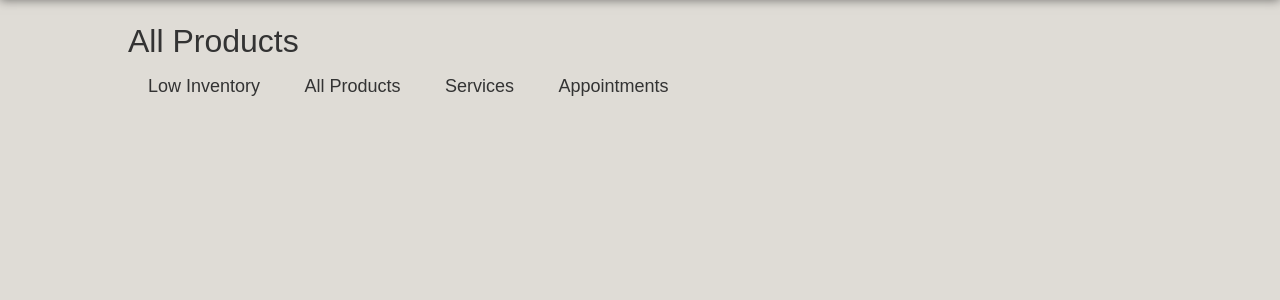
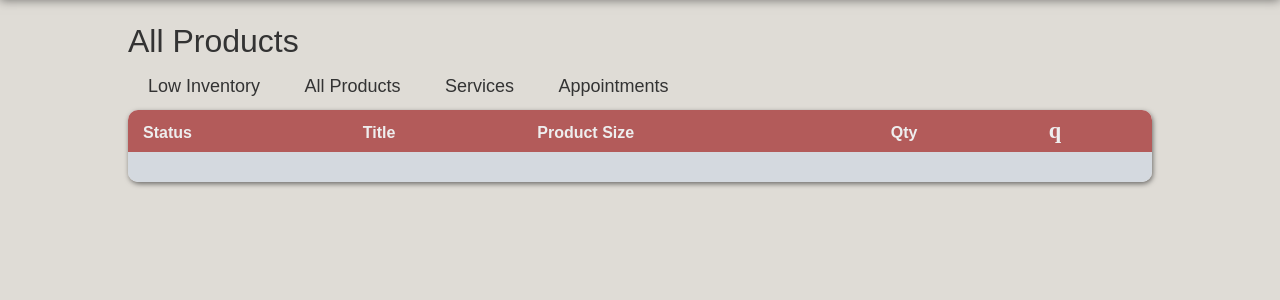
Before and after one commit to OrganicInventory/organic-repo, a Django app: page /appointments/ in a window 1280 px wide. Shown: the part 60-360 px from the top of the page. Run offline with Django 3.2, Linux system fonts and the light colour scheme; data that the repository does not hold is empty; some libraries are stand-ins or nearby versions.

Commit message:
setting up tables in views with basic styling

```diff
--- a/org_inv/inventory/templates/all_appointments.html
+++ b/org_inv/inventory/templates/all_appointments.html
@@ -1,8 +1,20 @@
 {% extends "base.html" %}
 {% block content %}
 
+  <table class="content-table">
+    <tr class="table-header">
+      <th>Status</th>
+      <th>Title</th>
+      <th>Product Size</th>
+      <th>Qty</th>
+      <th class="add-button">q</th>
+    </tr>
+    <tr class="padding-row"><td></td><td></td><td></td><td></td><td></td></tr>
     {% for appointment in all_appointments %}
-        {{ appointment }}--<a href="{% url 'delete_appointment' appointment.id %}">Delete</a> | <a href="{% url 'update_appointment' appointment.id %}">Update</a><br>
+      <td></td>
+      <td>{{ appointment }}</td>
+      <td><a href="{% url 'delete_appointment' appointment.id %}">Delete</a></td>
+      <td><a href="{% url 'update_appointment' appointment.id %}">Update</a></td>
     {% endfor %}
-
+  </table>
 {% endblock %}
--- a/org_inv/inventory/templates/all_products.html
+++ b/org_inv/inventory/templates/all_products.html
@@ -1,22 +1,23 @@
 {% extends "base.html" %}
 
 {% block content %}
-  <div class="main-content">
     <table class="content-table">
       <tr class="table-header">
         <th>Status</th>
         <th>Title</th>
         <th>Product Size</th>
         <th>Qty</th>
+        <th class="add-button">q</th>
       </tr>
+      <tr class="padding-row"><td></td><td></td><td></td><td></td><td></td></tr>
     {% for product in all_products %}
       <tr>
         <td></td>
         <td>{{ product.name }} </td>
         <td>{{ product.size }}oz.</td>
         <td>{{ product.quantity }}</td>
+        <td></td>
       </tr>
     {% endfor %}
     </table>
-  </div>
 {% endblock %}
--- a/org_inv/static/css/main.css
+++ b/org_inv/static/css/main.css
@@ -30,20 +30,15 @@
 
 .secondary-heading {
   font-size: 24px;
+  padding: 20px;
+  text-align: center;
 }
 
-/*.page-logo {
-  padding: 50px;
-  width: 100px;
-  position: fixed;
-  left: 50px;
-  top: 100px;
-  transform: translate(0, -50%);
-  cursor: pointer;
-  background: url('../images/page-logo.png');
-  background-repeat: no-repeat;
-  background-size: 72%;
-}*/
+.add-button {
+  font-family: untitled-font-1;
+  font-size: 1.4em;
+  /*font-weight: bold;*/
+}
 
 /*TOP-NAV*/
 
@@ -105,9 +100,10 @@
 .main-content {
   background-color: #eee;
   width: 80%;
-  height: 400px;
   margin: 0 auto;
   margin-top: -5px;
+  border-radius: 10px;
+  box-shadow: 1px 2px 5px rgba(0, 0, 0, 0.5);
 }
 
 .main-header {
@@ -121,31 +117,33 @@
 
 .content-table {
   width: 100%;
-  margin: 0 auto;
 }
 
 .content-table td {
-  padding: 10px 15px;
+  padding: 15px;
 }
 
 .content-table th {
   padding: 10px 15px;
   text-align: left;
   font-weight: bold;
-  background-color: red;
+  background-color: #b35b5a;
+  color: #eee;
+}
+
+.content-table th:first-child {
+  border-radius: 10px 0 0 0;
+}
+
+.content-table th:last-child {
+  border-radius: 0 10px 0 0;
 }
 
 .content-table tr:nth-child(even) {
-  background-color: #8966a6;
-  background-color: rgb(238, 238, 238);
   background-color: #d4d9df;
 }
 
 .content-table tr:nth-child(odd) {
-  /*background-color: #df6192;*/
-  /*background-color: rgb(239, 239, 239);*/
-  background-color: #fefbf7;
-  background-color: #cebbd6;
   background-color: #ebecf0;
 }
 
@@ -155,3 +153,34 @@
 .content-table tr:last-child td:last-child {
   border-bottom-right-radius: 10px;
 }
+
+/*FORM*/
+
+/*.form-container {
+  margin: 20px auto;
+  width: 60%;
+  background-color: red;
+  text-align: center;
+
+  width: 500px;
+  height: 400px;
+  margin: 0 auto;
+  margin-top: 50px;
+  position: relative;
+  padding-top: 50px;
+  background-color: #d3d3d3;
+  border-radius: 10px;
+}
+
+.main-form input {
+  width: 80%;
+  padding: 15px 0;
+  border-radius: 5px;
+  margin: 0 auto;
+  display: block;
+  margin-top: 20px;
+  outline: none;
+  border: 1px solid rgba(204, 0, 0, 1);
+  font-size: 20px;
+  padding-left: 20px;
+}*/
--- a/org_inv/templates/base.html
+++ b/org_inv/templates/base.html
@@ -8,6 +8,7 @@
     <link rel="stylesheet"  href="{% static 'css/reset.css' %}" />
     <link rel="stylesheet"  href="{% static 'css/main.css' %}" />
     <script src="https://ajax.googleapis.com/ajax/libs/jquery/2.1.4/jquery.min.js"></script>
+    <link href="https://fontastic.s3.amazonaws.com/Cez3KECLTfVWYyJGtXZ3XW/icons.css" rel="stylesheet">
 </head>
 <body>
   <header class="page-header">
@@ -27,9 +28,12 @@
         <li class="main-nav-li">Appointments</li>
       </ul>
     </div>
+    <div class="main-content">
+      {% block content %}
+      {% endblock %}
+    </div>
   </div>
-{% block content %}
-{% endblock %}
+
 <script src="{% static 'js/main.js' %}"></script>
 </body>
 </html>
```
Also changed, not shown: org_inv/inventory/templates/add_appointment.html (+9 -8 lines), org_inv/inventory/templates/all_services.html (+14 -2 lines), org_inv/inventory/templates/low_products.html (+14 -5 lines).
